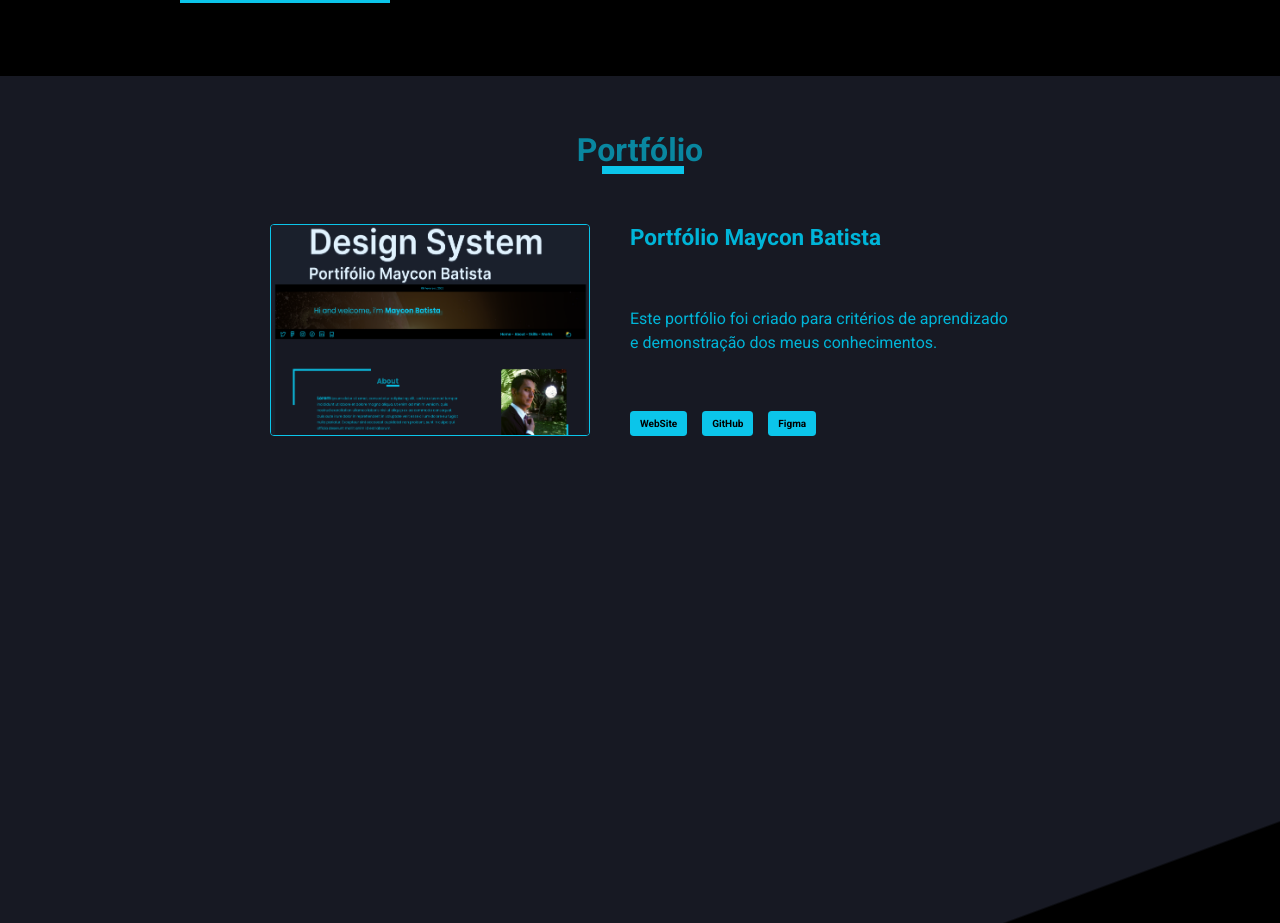
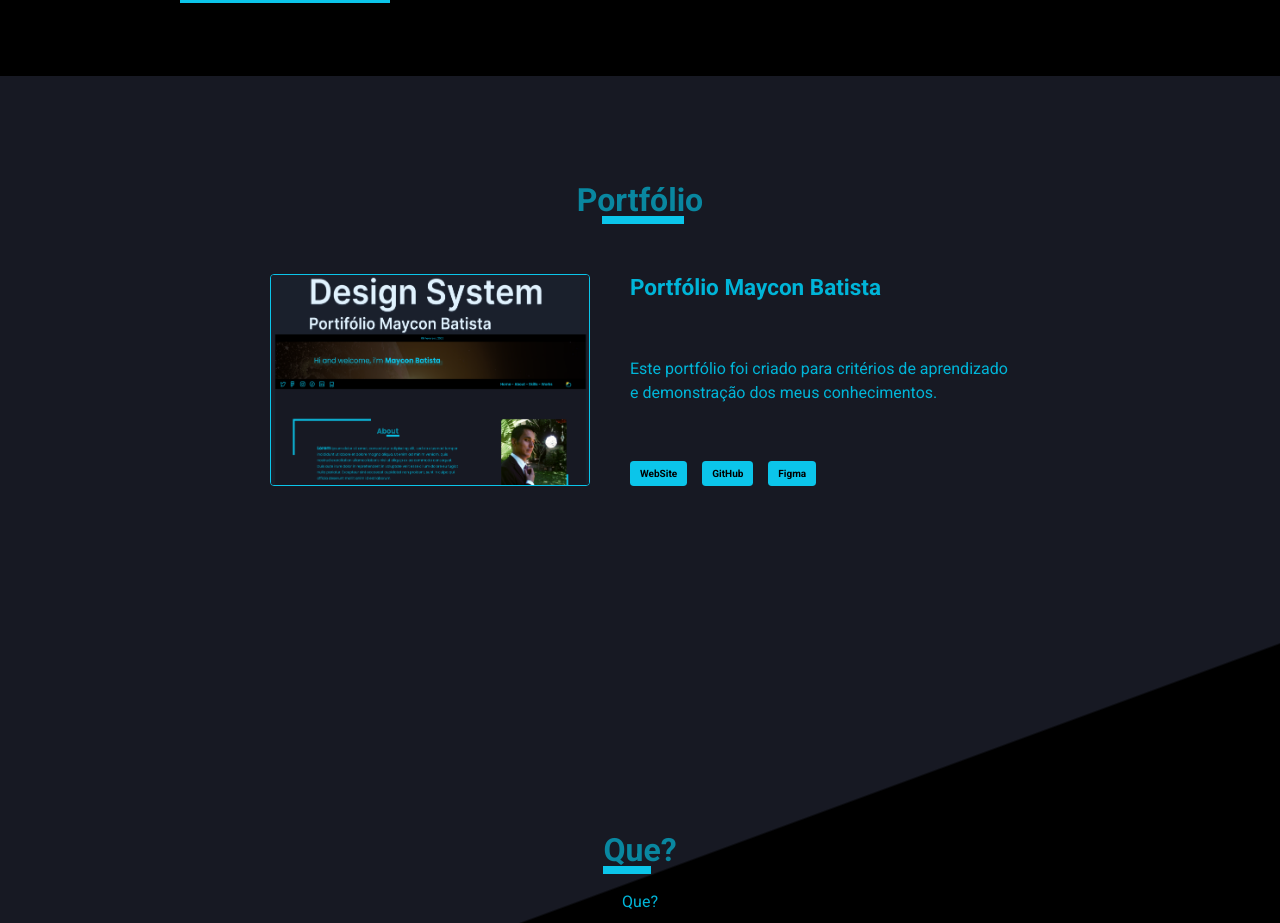
Before and after one commit to MayconTrix/MB-Portfolio, a Next.js app: page / in a window 1280 px wide. Shown: the part 1440-2363 px from the top of the page. Built offline with nearby package versions, Linux system fonts and the light colour scheme.

Commit message:
Adding features v0.3

```diff
--- a/src/components/Portfolio/index.tsx
+++ b/src/components/Portfolio/index.tsx
@@ -1,4 +1,4 @@
-import { Box, Flex, Text } from "@chakra-ui/react";
+import { Box, Flex } from "@chakra-ui/react";
 import { PortfolioCard } from "./components/PortfolioCard";
 
 export function Portfolio() {
@@ -6,13 +6,12 @@ export function Portfolio() {
     <Flex
       marginTop="5rem"
       align="center"
-      // justify="center"
-      height="58.8rem"
+      // height="58.8rem"
       width="100%"
       direction="column"
       gap="3rem"
     >
-      <Flex direction="column" alignItems="center" marginBottom="2rem">
+      <Flex direction="column" alignItems="center" margin="5rem 0">
         <Box as="text" color="cyan.700" fontSize="3.2rem" fontWeight="bold">
           Portfólio
           <Box position="relative">
```
